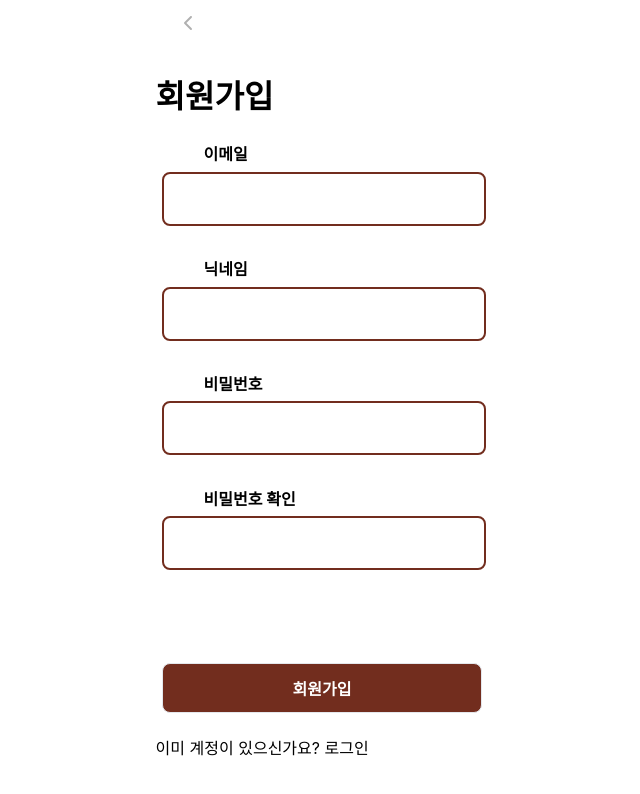
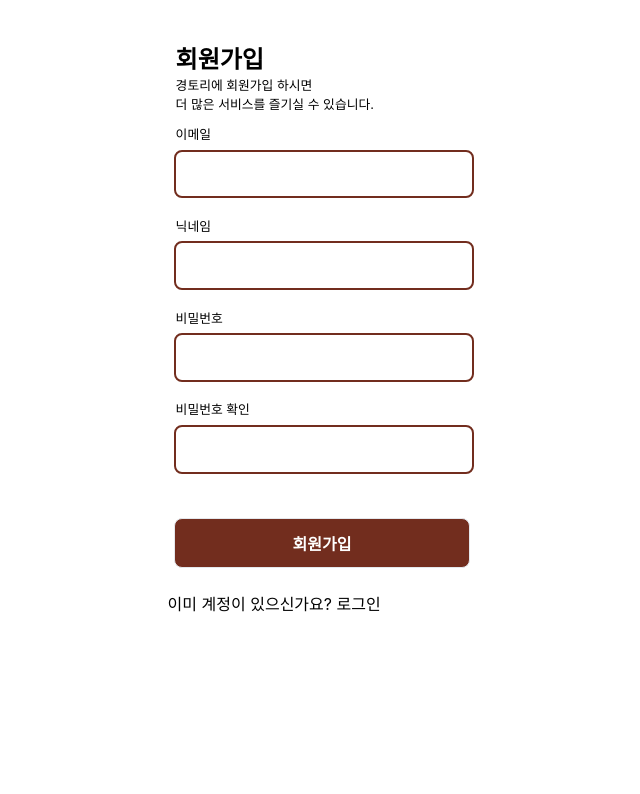
Before and after one commit to Gyeongtori/gyeong-tori, a React (Create React App) app in the folder frontend/: page /signup in a window 1280 px wide. Shown: the top 794 px of the page, without its empty margins (316-956 px from the left). Built offline with nearby package versions, Linux system fonts and the light colour scheme; no server answers.

Commit message:
design: 회원가입 페이지 화면 퍼블리싱중

```diff
--- a/frontend/src/App.css
+++ b/frontend/src/App.css
@@ -10,6 +10,7 @@
   margin: auto;
   border: 0;
   touch-action: pan-y;
+  /* background-color: beige; */
 }
 ::-webkit-scrollbar {
   display: none;
--- a/frontend/src/components/Profiles/Header.js
+++ b/frontend/src/components/Profiles/Header.js
@@ -36,18 +36,16 @@ const Title = styled.div`
 `;
 
 const Head = styled.div`
-  height: 6vh;
+
   position: sticky;
-  top: 0;
+  top: 1rem;
   left: 0;
   right: 0;
   background-color: white;
   color: white;
   display: flex;
   align-items: center;
-  padding: 1px 20px;
-  /* box-shadow: 0 5px 10px rgba(0, 0, 0, 0.2); */
-  z-index: 100;
+
 `;
 
 const Back = styled.div`
--- a/frontend/src/components/Styles/ButtonBlank.js
+++ b/frontend/src/components/Styles/ButtonBlank.js
@@ -14,8 +14,8 @@ const StyledButton = styled.input`
   margin:  0.4rem;
 
   /* 크기 */
-  height: 3.125rem;
-  width: 17.5rem;
+  height: 2.8rem;
+  width: 16rem;
   font-size: 0.875rem;
 
 
--- a/frontend/src/components/Styles/ButtonFull.js
+++ b/frontend/src/components/Styles/ButtonFull.js
@@ -1,18 +1,6 @@
 import React from 'react';
 import styled, { css } from 'styled-components';
 
-
-
-// const colorStyles = css`
-//   ${({ props }) => {
-//     return css`
-//       background: ${props.color};
-//       &:active {
-//         background: ${props.activecolor};
-//       }
-//     `;
-//   }}
-// `;
 
 
 const StyledButton = styled.button`
@@ -31,7 +19,7 @@ const StyledButton = styled.button`
 
   /* 크기 */
   height: 3.125rem;
-  width: 20rem;
+  width: 18.5rem;
   font-size: 1rem;
 
   /* 색상 */
--- a/frontend/src/pages/Login.js
+++ b/frontend/src/pages/Login.js
@@ -5,21 +5,16 @@ import ButtonFull from "../components/Styles/ButtonFull";
 import ButtonBlank from "../components/Styles/ButtonBlank";
 import { useNavigate } from "react-router-dom";
 import axios from "axios";
-import { useAuthStore } from "../store/store";
 import Main from './Main';
 
 const Login = () => {
   const navigate = useNavigate();
-  // const { islogined, setIslogind, user, fetchUser } = useAuthStore()
 
   const [islogined, setIslogined] = useState(false)
   const [email, setEmail] = useState('');
   const [password, setPassword] = useState('');
 
-  useEffect(() => {
-    // fetchUser();
-    // localStorage.setItem('accessToken', '1dfadgadasadf25432346')
-  }, []);
+
 
   const handleLogin = async () => {
     if(email === "") {
@@ -38,7 +33,7 @@ const Login = () => {
           console.log('로그인 성공!')
           localStorage.setItem('name', email)
           goMain()
-          // localStorage.accessToken ? setIslogined(true) : setIslogined(false)
+
           // localStorage.setItem('accessToken', response.data.accessToken);
           // localStorage.setItem("refreshToken", response.data.refreshToken);
         }
@@ -62,8 +57,8 @@ const Login = () => {
 
 
   return (
-
-    <Body>
+    <BodyBlock>
+      {/* <div>???</div> */}
       <LoginBlock>
         <h2>로그인</h2>
         <ButtonBlank
@@ -79,22 +74,29 @@ const Login = () => {
           type="password"
           onChange={(e) => setPassword(e.target.value)}
         ></ButtonBlank>
-        <ButtonFull onClick={handleLogin} color="#888870" activecolor="#999966" >
+        <ButtonFull onClick={handleLogin} color="#758467" activecolor="#9DAF89" >
           로그인하기
         </ButtonFull>
-        <ButtonFull onClick={goMain} color="#712E1E" activecolor="#A94C36" >
+        <ButtonFull onClick={goMain} color="#9DAF89" activecolor="#758467" >
           게스트로 입장하기
         </ButtonFull>
         <p>
-          아직 회원이 아니신가요? <span onClick={goSignUp} style={{ position: 'relative' }}>회원가입</span>
+          아직 회원이 아니신가요? <span onClick={goSignUp} style={{ position: 'relative', color: '#758467'}}>회원가입</span>
         </p>
       </LoginBlock>
-    </Body>
+    </BodyBlock>
+
   );
 };
 
 export default Login;
 
+const BodyBlock = styled.div`
+  background-color: #DFE7DA;
+  width: 100%;
+  height: 100vh;
+  overflow: auto;
+`;
 
 const LoginBlock = styled.div`
   background-color: beige;
@@ -105,12 +107,10 @@ const LoginBlock = styled.div`
   justify-content: center;
   position: fixed;
   bottom: 0px;
+  left: 0;
   border-radius: 50px 50px 0px 0px;
   background-color: white;
 
-  border: 1px solid black;
+
+  /* border: 1px solid black; */
 `;
-
-const Body = styled.div`
-  /* background-color: beige; */
-`;
--- a/frontend/src/pages/Signup.js
+++ b/frontend/src/pages/Signup.js
@@ -57,10 +57,13 @@ const Signup = () => {
   };
 
   return (
-    <div>
-      <Header> </Header>
+    <SignupBlock>
 
-      <h1>회원가입</h1>
+      <div style={{'margin-bottom': '0.5rem'}}>
+        <TitleText>회원가입</TitleText >
+        <TitleInfo>경토리에 회원가입 하시면</TitleInfo>
+        <TitleInfo>더 많은 서비스를 즐기실 수 있습니다.</TitleInfo>
+      </div>
 
       <InputText>이메일</InputText>
       <ButtonBlank
@@ -137,20 +140,38 @@ const Signup = () => {
           이미 계정이 있으신가요? <a onClick={goSignIn}>로그인</a>
         </p>
       </SignupBtn>
-    </div>
+    </SignupBlock>
   );
 };
 
 export default Signup;
 
+const SignupBlock = styled.div`
+  margin-top: 1rem;
+`;
+
+const TitleText = styled.div`
+  margin-top: 1.5rem;
+  margin-left: 0.5rem;
+  font-weight: bold;
+  font-size: 1.5rem;
+  text-align: left;
+
+`;
+
+const TitleInfo = styled.div`
+  margin-left: 0.5rem;
+  font-size: 0.8rem;
+
+`;
+
 const InputText = styled.div`
-  max-width: 400px;
-  margin: 1.5rem 0rem 0rem 3rem;
-  font-weight: bold;
-
+  margin-left: 0.5rem;
+  margin-top: 0.7rem;
+  font-size: 0.8rem;
   text-align: left;
 `;
 
 const SignupBtn = styled.div`
-  margin-top: 5rem;
+  margin-top: 2rem;
 `;
--- a/frontend/src/store/store.js
+++ /dev/null
@@ -1,26 +0,0 @@
-import axios from "axios";
-import { create } from "zustand";
-
-export const useAuthStore = create(set => ({
-  islogined: localStorage.accessToken ? true : false,
-  setIslogind: (logined) => set({ islogined: logined}),
-  user : null,
-
-  fetchUser: async () => {
-    if(!localStorage.accessToken) {
-      console.log('로그인되지 않음')
-      return
-    }
-    // try {
-    //   const response = await axios.get(`/v1/auth/login`, {
-    //     headers: {
-    //       'Authorization' : `Bearer ${localStorage.accessToken}`
-    //     }
-    //   })
-    //   set({user: response.data})
-    // } catch(error) {
-    //   console.log(error)
-    // }
-  },
-
-}))
```
Also changed, not shown: frontend/public/images/Guyeongu.png (added), frontend/public/images/Hi.png (added).
